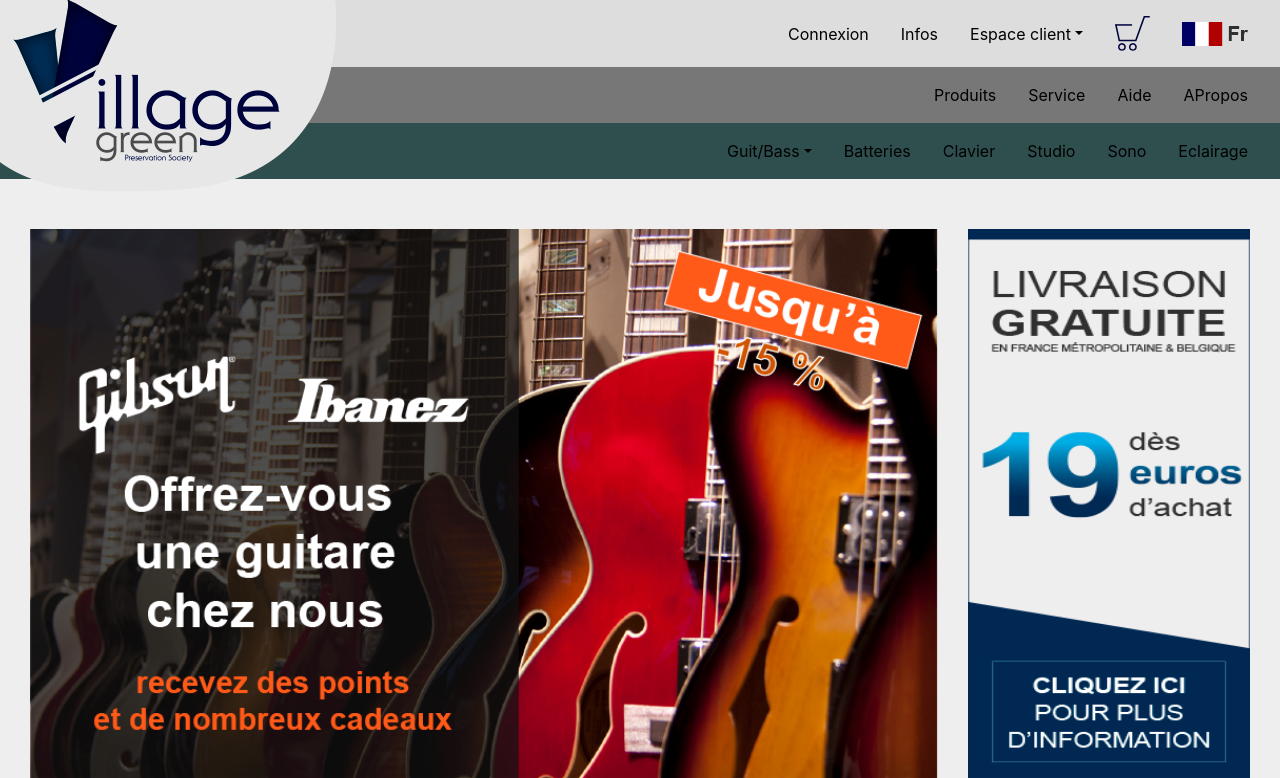
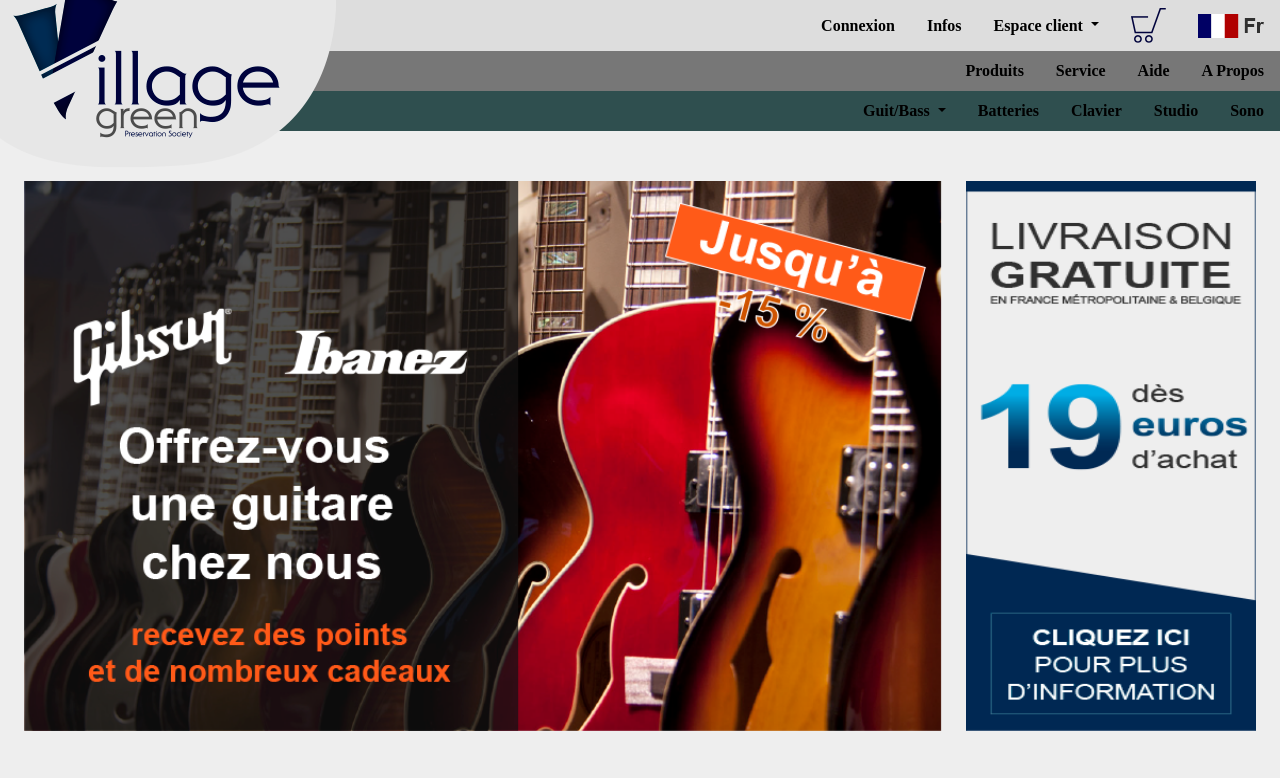
Before and after one commit to Helene24/Musica, a Symfony app: template templates/musica2/home.html.twig in a window 1280 px wide. Shown: the top 778 px of the page. Run offline with Twig, Linux system fonts and the light colour scheme; the template is opened without the code that fills it, so the values that code supplies are empty; some libraries are stand-ins or nearby versions.

Commit message:
navbar horizontale collapse verticale

```diff
--- a/public/css/style.css
+++ b/public/css/style.css
@@ -4,69 +4,33 @@ body {
 
 .nav-item {
     justify-content: space-between;
-    flex-direction: row;
-    flex-wrap: nowrap;
     color: black;
+    font-weight: bolder;
+    font-family: 'Cosmic Sans MS';
 }
+
 
 .nav-link {
     color: black;
 }
-
+.yes {
+    justify-content: flex-end;
+}
 
 .truc {
     background-color: #DDDDDD;
-    flex-wrap: nowrap;
     justify-content: flex-end;
-
 }
 
 .bidule {
     background-color: #777777;
     justify-content: flex-end;
-    flex-wrap: nowrap;
 }
 
 .machin {
     background-color: darkslategray;
     justify-content: flex-end;
-    flex-wrap: nowrap;
-
 }
-
-.form-inline {
-    display: inline-block;
-}
-
-
-
-
-.search-box {
-    position: relative;
-}
-.search-box input {
-    box-shadow: none;
-    padding-right: 35px;
-    border-radius: 3px !important;
-}
-.search-box .input-group-addon {
-    min-width: 35px;
-    border: none;
-    background: transparent;
-    position: absolute;
-    right: 0;
-    z-index: 9;
-    padding: 7px;
-    height: 100%;
-}
-.search-box i {
-    color: #a0a5b1;
-    font-size: 19px;
-}
-
-
-
-
 
 .img-fluid1 {
     position: relative;
@@ -80,7 +44,6 @@ body {
     margin: 0 0 0 0;
     z-index: 1;
 }
-
 
 .produits {
     top: 250px;
@@ -132,6 +95,10 @@ h2 {
     margin: 200px 0 100px 0;
 }
 
+ul {
+    list-style-type : none;
+}
+
 .container-fluid6 {
     margin: 200px 0 0 0;
 }
@@ -153,17 +120,7 @@ h2 {
     color: white;
 }
 
-.tooltip .tooltiptext {
-    visibility: visible;
-    width: 120px;
-    background-color: black;
-    color: #fff;
-    text-align: center;
-    padding: 5px 0;
-    border-radius: 6px;
-    position: absolute;
-    z-index: 1;
-}
+
 
 .tel {
     text-align: center;
--- a/templates/base.html.twig
+++ b/templates/base.html.twig
@@ -1,28 +1,136 @@
 <!DOCTYPE html>
 
-<html xmlns="http://www.w3.org/1999/html">
+<html>
 <head>
     <meta charset="UTF-8">
     <title>{% block title %}Maquette Village Green{% endblock %}</title>
-    <meta name="viewport" content="width=device-width, initial-scale=1, shrink-to-fit=no">
-    <link rel="stylesheet" href="https://stackpath.bootstrapcdn.com/bootstrap/4.4.1/css/bootstrap.min.css"
-          integrity="sha384-Vkoo8x4CGsO3+Hhxv8T/Q5PaXtkKtu6ug5TOeNV6gBiFeWPGFN9MuhOf23Q9Ifjh"
+    <meta name="viewport" content="width=device-width, initial-scale=1">
+    <link href="https://cdn.jsdelivr.net/npm/bootstrap@5.0.0-beta1/dist/css/bootstrap.min.css" rel="stylesheet"
+          integrity="sha384-giJF6kkoqNQ00vy+HMDP7azOuL0xtbfIcaT9wjKHr8RbDVddVHyTfAAsrekwKmP1"
           crossorigin="anonymous">
     <link rel="stylesheet" href="{{ asset('css/style.css') }}">
     {% block stylesheets %}{% endblock %}
 </head>
 
 <body>
+
+
+
   <nav class="p-0 m-0 navbar navbar-expand-md navbar-light bg-light">
       <div class="container-fluid p-0 m-0">
-
           <a class="navbar p-0 m-0" href="{{ path('home') }}">
-            <img class="d-none d-md-block img-fluid2 p-0 m-0"  src="{{ asset('image/logo_village_green.png') }}" >
+              <img class="d-none d-md-block img-fluid2 p-0 m-0" src="{{ asset('image/logo_village_green.png') }}">
           </a>
 
-            <button type="button" class="navbar-toggler" data-toggle="collapse" data-target="#navbarCollapse">
+        <button class="navbar-toggler" type="button" data-bs-toggle="collapse" data-bs-target="#navbarCollapse"
+                aria-controls="navbarCollapse" aria-expanded="false" aria-label="Toggle navigation">
             <span class="navbar-toggler-icon"></span>
         </button>
+
+
+        <div class="collapse navbar-collapse colomn " id="navbarCollapse">
+            <div class="navbar-collapse row p-0 m-0 yes">
+
+                <ul class="p-0 m-0 navbar-collapse truc">
+                    {% if not app.user %}
+                        <li class="nav-item">
+                            <a class="nav-link active"  href="{{ path('securite_login') }}">Connexion</a>
+                        </li>
+                    {% else %}
+                        <li class="nav-item">
+                            <a class="nav-link active"  href="{{ path('securite_logout') }}">Déconnexion</a>
+                        </li>
+                    {% endif %}
+
+                    {% if is_granted ('ROLE_ADMIN') %}
+                        <li class="nav-item">
+                            <a class="nav-link active"  href="{{ path('admin_utilisateurs') }}">Gestion Utilisateurs</a>
+                        </li>
+                    {% endif %}
+                    <li class="nav-item">
+                        <a class="nav-link active"  href="#">Infos</a>
+                    </li>
+                    <li class="nav-item active dropdown">
+                        <a class="nav-link dropdown-toggle" href="#" id="navbarDropdownMenuLink" role="button"
+                           data-bs-toggle="dropdown" aria-expanded="false">Espace client
+                        </a>
+                        <ul class="dropdown-menu" aria-labelledby="navbarDropdownMenuLink">
+                            <li><a class="dropdown-item" href="{{ path('securite_login')}}">Se connecter maintenant</a></li>
+                            <li><a class="dropdown-item" href="{{ path('securiteInscription') }}">S'inscrire</a></li>
+                        </ul>
+                    </li>
+                    <li class="nav-link active">
+                        <a  href="{{ path('panier') }}"><img src="{{ asset('image/picto_panier.png') }}"
+                                                             alt="panier"></a>
+                    </li>
+                    <li class="nav-link active">
+                        <a href="#"><img src="{{ asset('image/picto_pays.png') }}"
+                                         alt="panier"></a>
+                    </li>
+                </ul>
+                <ul class="p-0 m-0 navbar-collapse  bidule">
+                    <li class="nav-item">
+                        <a class="nav-link active"  href="#">Produits</a>
+                    </li>
+                    <li class="nav-item">
+                        <a class="nav-link active"  href="#">Service</a>
+                    </li>
+                    <li class="nav-item">
+                        <a class="nav-link active" href="#">Aide</a>
+                    </li>
+                    <li class="nav-item">
+                        <a class="nav-link active"  href="#">A Propos</a>
+                    </li>
+                </ul>
+                <ul class="p-0 m-0 navbar-collapse machin">
+                    <li class="nav-item dropdown">
+                        <a class="nav-link dropdown-toggle" href="#"
+                           id="navbarDropdownMenuLink2" role="button"
+                           data-bs-toggle="dropdown" aria-expanded="false">Guit/Bass
+                        </a>
+                        <ul class="dropdown-menu" aria-labelledby="navbarDropdownMenuLink2">
+                            <li><a class="dropdown-item" href="{{ path('musica2') }}">Guitares classiques</a></li>
+                            <li><a class="dropdown-item" href="#">Basses électriques</a></li>
+                            <li><a class="dropdown-item" href="#">Basses Acoustiques</a></li>
+                            <li><a class="dropdown-item" href="#">Basses Semi-Acoustiques</a></li>
+                            <li><a class="dropdown-item" href="#">Ukulélé</a></li>
+                        </ul>
+                    </li>
+                    <li class="nav-item">
+                        <a class="nav-link active"  href="#">Batteries</a>
+                    </li>
+                    <li class="nav-item">
+                        <a class="nav-link active"  href="#">Clavier</a>
+                    </li>
+                    <li class="nav-item">
+                        <a class="nav-link active"  href="#">Studio</a>
+                    </li>
+                    <li class="nav-item">
+                        <a class="nav-link active"  href="#">Sono</a>
+                    </li>
+                </ul>
+
+            </div>
+           {#  <a class="navbar-brand" href="{{ path('home') }}">
+            <img class="d-none d-md-block img-fluid2 p-0 m-0" src="{{ asset('image/logo_village_green.png') }}"></a>#}
+
+
+
+        </div>
+      </div>
+</nav>
+
+{#<nav class="p-0 m-0 navbar navbar-expand-md navbar-light bg-light">
+    <div class="container-fluid p-0 m-0">
+      <a class="navbar p-0 m-0" href="{{ path('home') }}">
+          <img class="d-none d-md-block img-fluid2 p-0 m-0" src="{{ asset('image/logo_village_green.png') }}">
+      </a>
+        <button type="button" class="navbar-toggler" data-toggle="collapse" data-target="#navbarCollapse"
+                     >
+            <span class="navbar-toggler-icon"></span>
+        </button>
+
+
 
         <div id="navbarCollapse" class="collapse navbar-collapse">
             <div class="navbar colomn p-0 m-0">
@@ -82,12 +190,10 @@
                             <a href="#" class="nav-item nav-link active">Sono</a>
                             <a href="#" class="nav-item nav-link active">Eclairage</a>
                         </div>
-
-                </div>
-
                 </div>
             </div>
-</nav>
+    </div>
+</nav>#}
 
 
 
@@ -95,8 +201,7 @@
     {% block body %} {% endblock %}
 </div>
 {% block javascripts %}{% endblock %}
-</body>
-</html>
+
 
 <script src="https://code.jquery.com/jquery-3.4.1.slim.min.js"
         integrity="sha384-J6qa4849blE2+poT4WnyKhv5vZF5SrPo0iEjwBvKU7imGFAV0wwj1yYfoRSJoZ+n"
@@ -106,11 +211,9 @@
         integrity="sha384-Q6E9RHvbIyZFJoft+2mJbHaEWldlvI9IOYy5n3zV9zzTtmI3UksdQRVvoxMfooAo"
         crossorigin="anonymous">
 </script>
-<script src="https://stackpath.bootstrapcdn.com/bootstrap/4.4.1/js/bootstrap.min.js"
-        integrity="sha384-wfSDF2E50Y2D1uUdj0O3uMBJnjuUD4Ih7YwaYd1iqfktj0Uod8GCExl3Og8ifwB6"
-        crossorigin="anonymous">
+<script src="https://cdn.jsdelivr.net/npm/bootstrap@5.0.0-beta1/dist/js/bootstrap.bundle.min.js"
+        integrity="sha384-ygbV9kiqUc6oa4msXn9868pTtWMgiQaeYH7/t7LECLbyPA2x65Kgf80OJFdroafW" crossorigin="anonymous">
 </script>
-
 
 </body>
 
--- a/templates/musica2/home.html.twig
+++ b/templates/musica2/home.html.twig
@@ -75,10 +75,10 @@
 
 
     <div class="container-fluid2">
-        <div class="container-fluid p-0 m-0 row">
+        <div class="container-fluid row">
             <div class="container-fluid col-xs-7 col-sm-7 col-md-7 col-lg-7 col-xl-7">
                 <h2>Nos meilleures ventes</h2>
-                <div class="row yo ">
+                <div class="container-fluid3 yo">
                     <img src="{{ asset('image/TOP_VENTE_guitare.png') }}" alt="GuitareTopVente"  width="30%"
                          class="img-fluid "/>
                     <img src="{{ asset('image/TOP_VENTES_saxo.png') }}" alt="SaxoTopVente"  width="30%"
@@ -95,6 +95,8 @@
                 </div>
             </div>
         </div>
+
+
     </div>
 
     <div class="container-fluid2">
```
Lines whose indentation alone changed are shown as unchanged.
